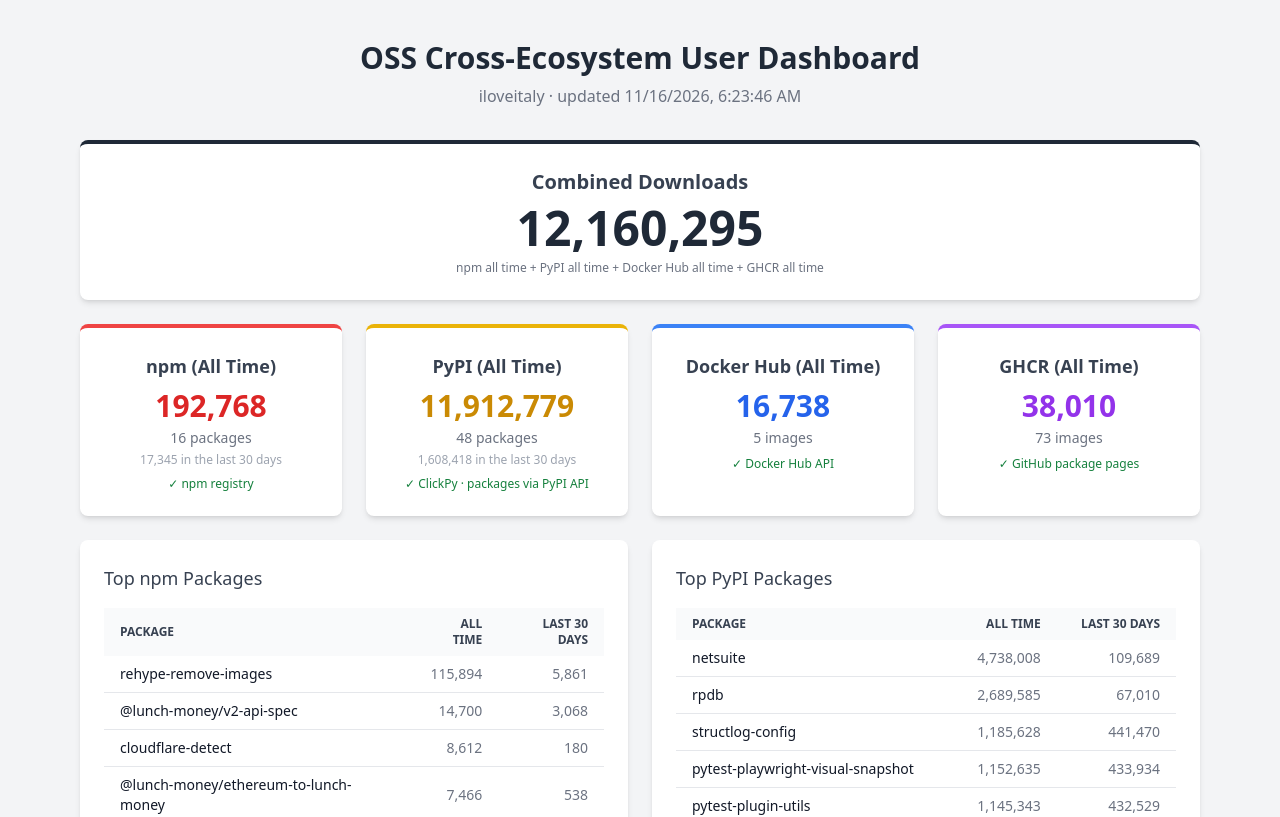
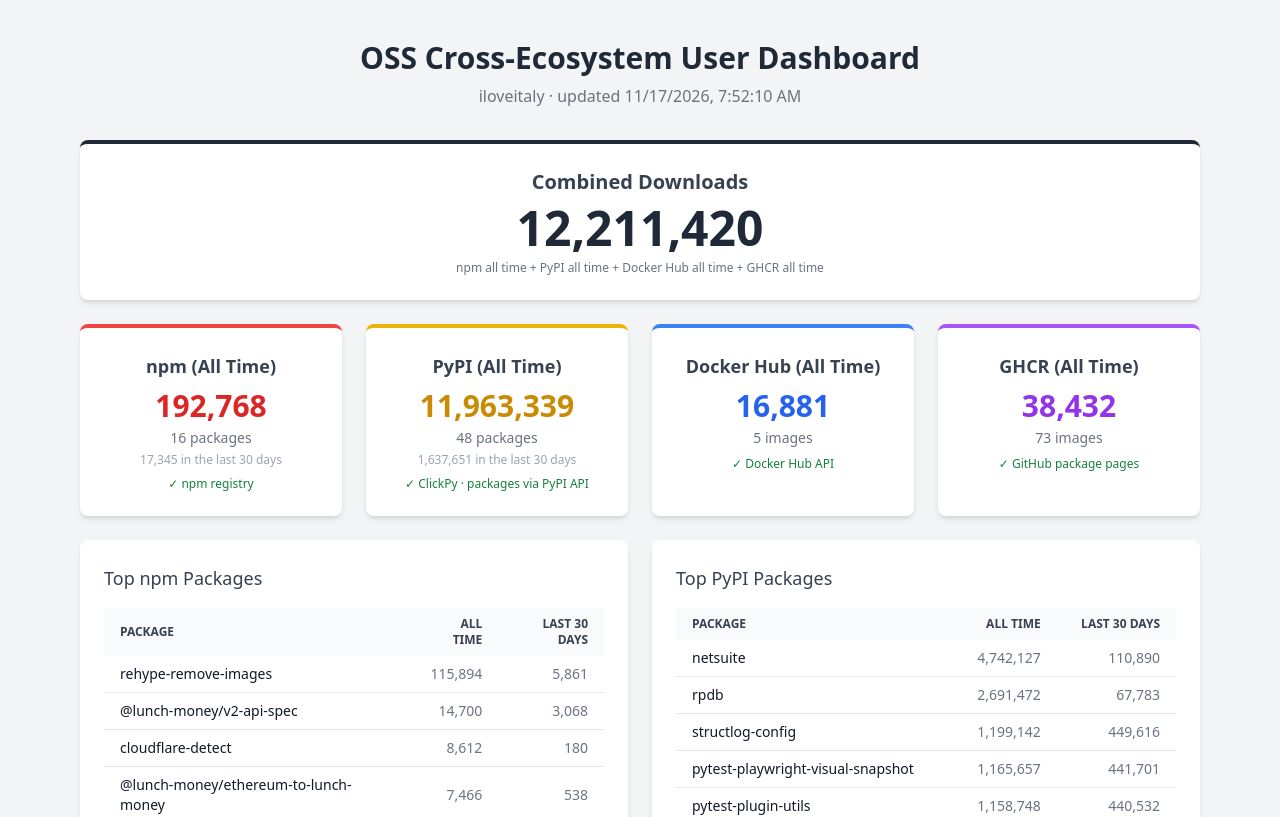
Before and after one commit to sroraldo/oss-dashboard, a plain HTML site: page index.html in a window 1280 px wide. Shown: the top 817 px of the page. Drawn offline with nearby package versions, Linux system fonts and the light colour scheme.

Commit message:
Update download stats

```diff
--- a/index.html
+++ b/index.html
@@ -9,7 +9,7 @@
     <!-- STATS:START -->
     <script>window.STATS = {
   "username": "iloveitaly",
-  "updated": "2026-11-16T06:23:46+00:00",
+  "updated": "2026-11-17T07:52:10+00:00",
   "npm": {
     "ok": true,
     "source": "npm registry",
@@ -102,264 +102,264 @@
   "pypi": {
     "ok": true,
     "source": "ClickPy \u00b7 packages via PyPI API",
-    "total": 11912779,
+    "total": 11963339,
     "packages": [
       {
         "name": "netsuite",
-        "downloads": 4738008,
-        "last_30": 109689
+        "downloads": 4742127,
+        "last_30": 110890
       },
       {
         "name": "rpdb",
-        "downloads": 2689585,
-        "last_30": 67010
+        "downloads": 2691472,
+        "last_30": 67783
       },
       {
         "name": "structlog-config",
-        "downloads": 1185628,
-        "last_30": 441470
+        "downloads": 1199142,
+        "last_30": 449616
       },
       {
         "name": "pytest-playwright-visual-snapshot",
-        "downloads": 1152635,
-        "last_30": 433934
+        "downloads": 1165657,
+        "last_30": 441701
       },
       {
         "name": "pytest-plugin-utils",
-        "downloads": 1145343,
-        "last_30": 432529
+        "downloads": 1158748,
+        "last_30": 440532
       },
       {
         "name": "celery-healthcheck",
-        "downloads": 278671,
-        "last_30": 38137
+        "downloads": 279766,
+        "last_30": 39151
       },
       {
         "name": "funcy-pipe",
-        "downloads": 73985,
-        "last_30": 16505
+        "downloads": 74511,
+        "last_30": 16982
       },
       {
         "name": "fastapi-ipware",
-        "downloads": 54392,
-        "last_30": 7545
+        "downloads": 54682,
+        "last_30": 7740
       },
       {
         "name": "ipython-ctrlr-fzf",
-        "downloads": 53681,
-        "last_30": 3010
+        "downloads": 53763,
+        "last_30": 2962
       },
       {
         "name": "aiautocommit",
-        "downloads": 45271,
-        "last_30": 2292
+        "downloads": 45420,
+        "last_30": 2400
       },
       {
         "name": "github-overlord",
-        "downloads": 45007,
-        "last_30": 1819
+        "downloads": 45016,
+        "last_30": 1800
       },
       {
         "name": "todoist-digest",
-        "downloads": 43894,
-        "last_30": 904
+        "downloads": 43910,
+        "last_30": 903
       },
       {
         "name": "activemodel",
-        "downloads": 43692,
-        "last_30": 2289
+        "downloads": 43896,
+        "last_30": 2452
       },
       {
         "name": "clean-workspace",
-        "downloads": 41815,
-        "last_30": 601
+        "downloads": 41833,
+        "last_30": 608
       },
       {
         "name": "ipython-playground",
-        "downloads": 33759,
-        "last_30": 12688
+        "downloads": 34164,
+        "last_30": 13080
       },
       {
         "name": "gmail-digest",
-        "downloads": 21753,
-        "last_30": 379
+        "downloads": 21761,
+        "last_30": 359
       },
       {
         "name": "alembic-squawk",
-        "downloads": 18639,
-        "last_30": 7142
+        "downloads": 18796,
+        "last_30": 7215
       },
       {
         "name": "beautiful-traceback",
-        "downloads": 17423,
-        "last_30": 1831
+        "downloads": 17730,
+        "last_30": 2130
       },
       {
         "name": "detect-shadowed-modules",
-        "downloads": 17394,
-        "last_30": 3383
+        "downloads": 17541,
+        "last_30": 3489
       },
       {
         "name": "llm-ide-rules",
-        "downloads": 17232,
-        "last_30": 1780
+        "downloads": 17361,
+        "last_30": 1812
       },
       {
         "name": "gmail-draft-creator",
-        "downloads": 16804,
-        "last_30": 300
+        "downloads": 16810,
+        "last_30": 280
       },
       {
         "name": "docker-hosts",
-        "downloads": 15996,
-        "last_30": 3766
+        "downloads": 16339,
+        "last_30": 4068
       },
       {
         "name": "react-router-routes",
-        "downloads": 15450,
-        "last_30": 3476
+        "downloads": 15577,
+        "last_30": 3519
       },
       {
         "name": "generate-fastapi-typed-routes",
-        "downloads": 15284,
-        "last_30": 3392
+        "downloads": 15394,
+        "last_30": 3464
       },
       {
         "name": "llm-sql-prompt",
-        "downloads": 14844,
-        "last_30": 556
+        "downloads": 14898,
+        "last_30": 599
       },
       {
         "name": "todoist-scheduler",
-        "downloads": 14696,
-        "last_30": 397
+        "downloads": 14705,
+        "last_30": 381
       },
       {
         "name": "git-history-extraction",
-        "downloads": 12121,
-        "last_30": 881
+        "downloads": 12129,
+        "last_30": 887
       },
       {
         "name": "pytest-celery-utils",
-        "downloads": 12048,
-        "last_30": 2426
+        "downloads": 12097,
+        "last_30": 2414
       },
       {
         "name": "uv-development-toggle",
-        "downloads": 11293,
-        "last_30": 499
+        "downloads": 11310,
+        "last_30": 513
       },
       {
         "name": "pytest-line-runner",
-        "downloads": 10463,
-        "last_30": 2377
+        "downloads": 10512,
+        "last_30": 2381
       },
       {
         "name": "datasette-enrichments-shell",
-        "downloads": 6562,
-        "last_30": 101
+        "downloads": 6567,
+        "last_30": 102
       },
       {
         "name": "sqlalchemy-postgres-point",
-        "downloads": 6197,
-        "last_30": 527
+        "downloads": 6265,
+        "last_30": 588
       },
       {
         "name": "docker-image-cleanup",
-        "downloads": 5848,
-        "last_30": 294
+        "downloads": 5855,
+        "last_30": 285
       },
       {
         "name": "pytest-playwright-artifacts",
-        "downloads": 5449,
-        "last_30": 882
+        "downloads": 5470,
+        "last_30": 863
       },
       {
         "name": "cloudflare-analytics",
-        "downloads": 4586,
-        "last_30": 378
+        "downloads": 4624,
+        "last_30": 412
       },
       {
         "name": "ics-to-datasette",
-        "downloads": 3858,
-        "last_30": 62
+        "downloads": 3864,
+        "last_30": 68
       },
       {
         "name": "radar-mapping-api",
-        "downloads": 3749,
-        "last_30": 501
+        "downloads": 3771,
+        "last_30": 504
       },
       {
         "name": "apple-maps-api",
-        "downloads": 3545,
-        "last_30": 845
+        "downloads": 3589,
+        "last_30": 880
       },
       {
         "name": "readwise-to-datasette",
-        "downloads": 3239,
-        "last_30": 62
+        "downloads": 3244,
+        "last_30": 63
       },
       {
         "name": "playwright-trace-analyzer",
-        "downloads": 2643,
-        "last_30": 214
+        "downloads": 2655,
+        "last_30": 225
       },
       {
         "name": "ipython-copy",
-        "downloads": 2640,
-        "last_30": 159
+        "downloads": 2654,
+        "last_30": 165
       },
       {
         "name": "todoist-to-md",
-        "downloads": 1822,
-        "last_30": 172
+        "downloads": 1829,
+        "last_30": 176
       },
       {
         "name": "lunchmoney-transaction-enhancer",
-        "downloads": 1584,
-        "last_30": 226
+        "downloads": 1593,
+        "last_30": 219
       },
       {
         "name": "lunchmoney-venmo-track",
-        "downloads": 1522,
-        "last_30": 196
+        "downloads": 1529,
+        "last_30": 183
       },
       {
         "name": "gohighlevel-api",
-        "downloads": 1255,
-        "last_30": 90
+        "downloads": 1261,
+        "last_30": 89
       },
       {
         "name": "cleanup-orphans",
-        "downloads": 548,
-        "last_30": 111
+        "downloads": 551,
+        "last_30": 110
       },
       {
         "name": "amazon-lunchmoney",
-        "downloads": 542,
-        "last_30": 207
+        "downloads": 547,
+        "last_30": 204
       },
       {
         "name": "pytest-playwright-pause",
-        "downloads": 384,
-        "last_30": 384
+        "downloads": 404,
+        "last_30": 404
       }
     ],
     "period": "All Time",
-    "last_30": 1608418
+    "last_30": 1637651
   },
   "docker": {
     "ok": true,
     "source": "Docker Hub API",
-    "total": 16738,
+    "total": 16881,
     "packages": [
       {
         "name": "asdf-devcontainer",
-        "downloads": 5949
+        "downloads": 6037
       },
       {
         "name": "pihole-scheduled-blocking",
-        "downloads": 3804
+        "downloads": 3831
       },
       {
         "name": "dreamhost-dns-updater",
@@ -367,7 +367,7 @@
       },
       {
         "name": "lunchmoney-assets",
-        "downloads": 1934
+        "downloads": 1962
       },
       {
         "name": "crypto-index-fund-bot",
@@ -378,15 +378,15 @@
   "ghcr": {
     "ok": true,
     "source": "GitHub package pages",
-    "total": 38010,
+    "total": 38432,
     "packages": [
       {
         "name": "listmonk-newsletter",
-        "downloads": 7933
+        "downloads": 7935
       },
       {
         "name": "github-actions-metadata-sync",
-        "downloads": 5700
+        "downloads": 5707
       },
       {
         "name": "github-digest",
@@ -394,23 +394,23 @@
       },
       {
         "name": "zip-code-database",
-        "downloads": 2160
+        "downloads": 2190
+      },
+      {
+        "name": "playwright-loophole",
+        "downloads": 1843
       },
       {
         "name": "gmail-digest",
         "downloads": 1702
       },
       {
-        "name": "playwright-loophole",
-        "downloads": 1589
+        "name": "github-overlord",
+        "downloads": 1539
       },
       {
         "name": "zinit",
         "downloads": 1466
-      },
-      {
-        "name": "github-overlord",
-        "downloads": 1444
       },
       {
         "name": "python-starter-template",
@@ -418,15 +418,15 @@
       },
       {
         "name": "pypi-api",
-        "downloads": 1021
+        "downloads": 1043
       },
       {
         "name": "docker-image-cleanup",
-        "downloads": 845
+        "downloads": 847
       },
       {
         "name": "pypi-data-to-dolthub",
-        "downloads": 531
+        "downloads": 541
       },
       {
         "name": "railpack-mise",
@@ -674,7 +674,7 @@
       }
     ]
   },
-  "grand_total": 12160295
+  "grand_total": 12211420
 };</script>
     <!-- STATS:END -->
 </head>
```
